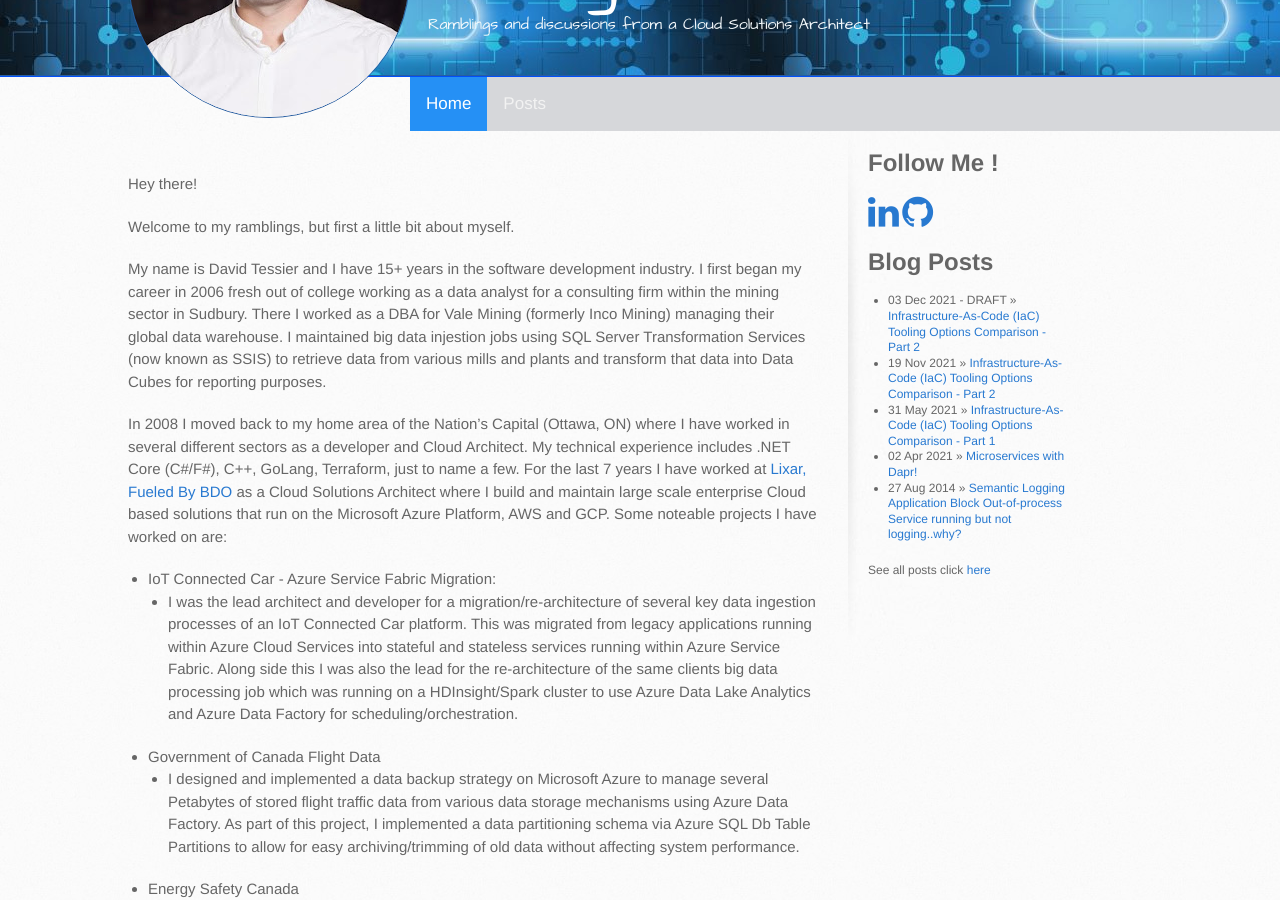
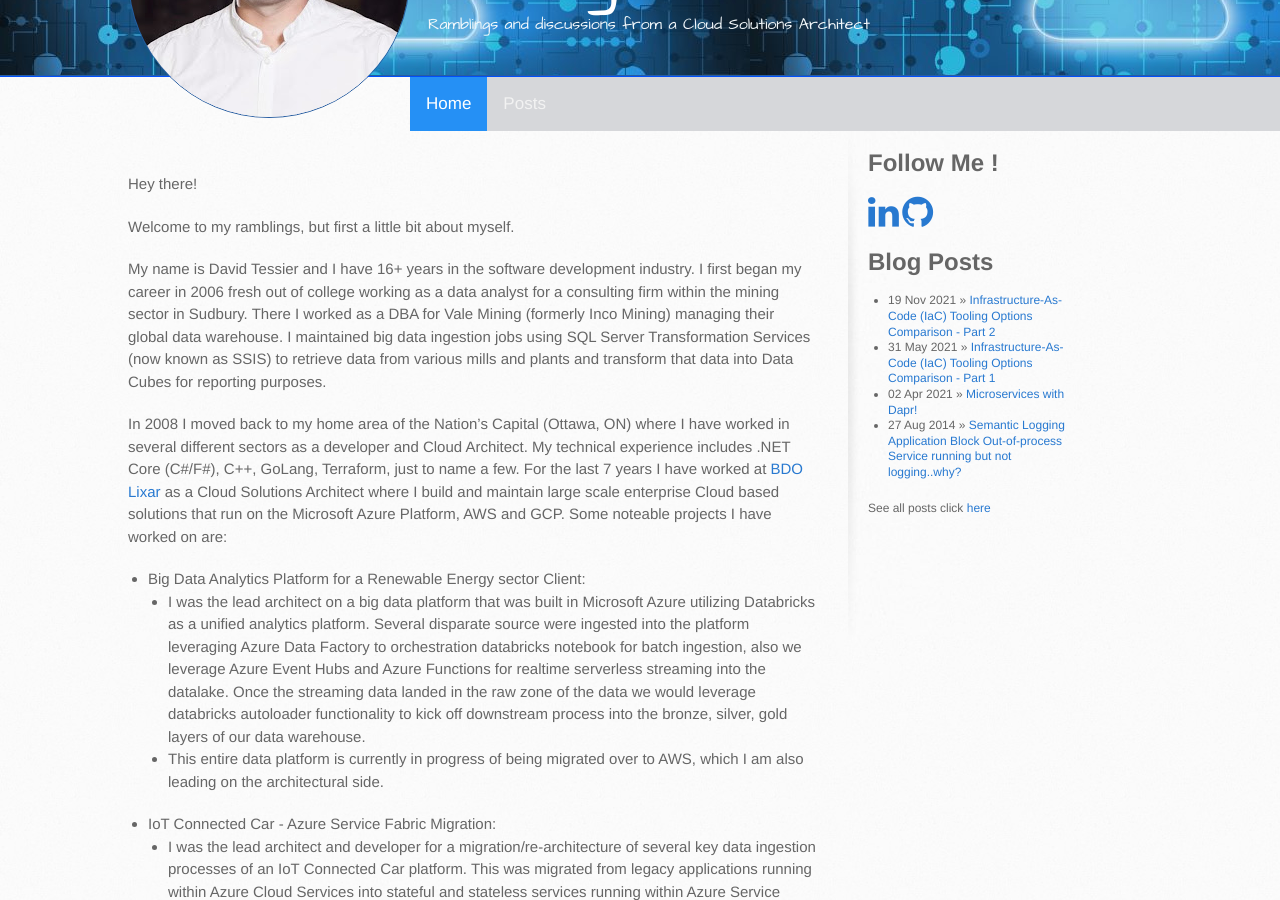
Before and after one commit to DavidDTessier/DavidDTessier.github.io, a Jekyll site: the page built from index.markdown, in a window 1280 px wide and 900 px high, scrolled down 204 px. Built offline with Jekyll 4.4.1, drawn with Linux system fonts in a browser that asks for light colours.

Commit message:
Updated home
Updated certs to include terraform, update home text to include BFR data platform and update links to certs and removed drafts from being displayed

```diff
--- a/Gemfile
+++ b/Gemfile
@@ -1,6 +1,7 @@
 # A sample Gemfile
 source "https://rubygems.org"
 
+gem "webrick"
 gem "jekyll"
 gem 'jekyll-paginate'
 gem 'kramdown'
--- a/_layouts/default.html
+++ b/_layouts/default.html
@@ -69,7 +69,6 @@
           <ul class="posts">
             {% for post in site.posts limit:5 %}
               {% if post.tags contains 'draft' %}
-                 <li><span>{{ post.date | date_to_string }} - DRAFT</span> &raquo; <a href="{{ site.baseurl }}{{ post.url }}">{{ post.title }}</a></li>
               {% else %}
                 <li><span>{{ post.date | date_to_string }}</span> &raquo; <a href="{{ site.baseurl }}{{ post.url }}">{{ post.title }}</a></li>
               {% endif %}
--- a/_posts/2021-12-03-Infras-As-Code-P3.markdown
+++ b/_posts/2021-12-03-Infras-As-Code-P3.markdown
@@ -1,6 +1,6 @@
 ---
 layout: post
-title:  "Infrastructure-As-Code (IaC) Tooling Options Comparison - Part 2"
+title:  "Infrastructure-As-Code (IaC) Tooling Options Comparison - Part 3"
 draft: true
 date:   2021-12-03 15:17:00
 tags: [IaC, devops, cloud, terraform, pulumi, arm, cloudformation, aws, gcloud, azure, draft]
--- a/index.markdown
+++ b/index.markdown
@@ -9,9 +9,13 @@ Hey there!
 
 Welcome to my ramblings, but first a little bit about myself.
 
-My name is David Tessier and I have 15+ years in the software development industry. I first began my career in 2006 fresh out of college working as a data analyst for a consulting firm within the mining sector in Sudbury. There I worked as a DBA for Vale Mining (formerly Inco Mining) managing their global data warehouse. I maintained big data injestion jobs using SQL Server Transformation Services (now known as SSIS) to retrieve data from various mills and plants and transform that data into Data Cubes for reporting purposes.
+My name is David Tessier and I have 16+ years in the software development industry. I first began my career in 2006 fresh out of college working as a data analyst for a consulting firm within the mining sector in Sudbury. There I worked as a DBA for Vale Mining (formerly Inco Mining) managing their global data warehouse. I maintained big data ingestion jobs using SQL Server Transformation Services (now known as SSIS) to retrieve data from various mills and plants and transform that data into Data Cubes for reporting purposes.
 
-In 2008 I moved back to my home area of the Nation’s Capital (Ottawa, ON) where I have worked in several different sectors as a developer and Cloud Architect. My technical experience includes .NET Core (C#/F#), C++, GoLang, Terraform, just to name a few. For the last 7 years I have worked at [Lixar, Fueled By BDO](https://lixar.com) as a Cloud Solutions Architect where I build and maintain large scale enterprise Cloud based solutions that run on the Microsoft Azure Platform, AWS and GCP. Some noteable projects I have worked on are:
+In 2008 I moved back to my home area of the Nation’s Capital (Ottawa, ON) where I have worked in several different sectors as a developer and Cloud Architect. My technical experience includes .NET Core (C#/F#), C++, GoLang, Terraform, just to name a few. For the last 7 years I have worked at [BDO Lixar](https://lixar.com) as a Cloud Solutions Architect where I build and maintain large scale enterprise Cloud based solutions that run on the Microsoft Azure Platform, AWS and GCP. Some noteable projects I have worked on are:
+
+* Big Data Analytics Platform for a Renewable Energy sector Client:
+  * I was the lead architect on a big data platform that was built in Microsoft Azure utilizing Databricks as a unified analytics platform. Several disparate source were ingested into the platform leveraging Azure Data Factory to orchestration databricks notebook for batch ingestion, also we leverage Azure Event Hubs and Azure Functions for realtime serverless streaming into the datalake. Once the streaming data landed in the raw zone of the data we would leverage databricks autoloader functionality to kick off downstream process into the bronze, silver, gold layers of our data warehouse.
+  * This entire data platform is currently in progress of being migrated over to AWS, which I am also leading on the architectural side.
 
 * IoT Connected Car - Azure Service Fabric Migration:
   * I was the lead architect and developer for a migration/re-architecture of several key data ingestion processes of an IoT Connected Car platform. This was migrated from legacy applications running within Azure Cloud Services into stateful and stateless services running within Azure Service Fabric. Along side this I was also the lead for the re-architecture of the same clients big data processing job which was running on a HDInsight/Spark cluster to use Azure Data Lake Analytics and Azure Data Factory for scheduling/orchestration.
@@ -27,6 +31,6 @@ In 2008 I moved back to my home area of the Nation’s Capital (Ottawa, ON) wher
 
 I hold several certifications which are listed below.
 
-|[![C#]({{ site.baseimg }}/images/Programming+in+C_23-01.png){:height="200" width="190"}](https://www.youracclaim.com/badges/505b7ae5-31a0-4292-a2e7-452ec97301a9/public_url)|[![ASP]({{ site.baseimg }}/images/Developing+ASP.NET+MVC+Web+Applications-01.png){:height="200" width="190"}](https://www.youracclaim.com/badges/ada39d10-53b2-4b2d-9db1-25372547b2e5/public_url)|[![AzureWebServices]({{ site.baseimg }}/../images/Developing+Microsoft+Azure+and+Web+Services-01.png){:height="200" width="190"}](https://www.youracclaim.com/badges/657adcc1-2396-4e7e-be60-e4b0e092d7dc/public_url)|
-| [![MCSD]( {{site.baseimg}}/../images/MCSD+App+Builder-01.png){:height="200" width="190"}](https://www.youracclaim.com/badges/3a62dd2a-777f-48e3-9e9e-c0cf5b9add0a/public_url)|[![MCSA]({{ site.baseimg }}/../images/MCSA+Web+Applications-01.png){:height="200" width="190"}](https://www.youracclaim.com/badges/ea376381-5f95-4014-95a0-15f8b70a12e8/public_url)|[![GCP-CA]({{ site.baseimg }}/images/GCP-CA.png){:height="200" width="190"}](https://www.credential.net/9u8axykw?_ga=2.65262254.1437646623.1568206740-1245598238.1568206740)|
-|[![GCP-SE]({{ site.baseimg }}/images/GCP-SE.png){:height="200" width="190"}](https://www.credential.net/70cb1f96-23f7-4d21-b7ae-81fc31009dfd?key)|
+|[![C#]({{ site.baseimg }}/images/Programming+in+C_23-01.png){:height="200" width="190"}](https://www.credly.com/badges/c707a5d6-551e-4949-900c-b089256bddcb/public_url)|[![ASP]({{ site.baseimg }}/images/Developing+ASP.NET+MVC+Web+Applications-01.png){:height="200" width="190"}](https://www.credly.com/badges/6732d445-cd01-4253-8ba7-029808b949cb/public_url)|[![AzureWebServices]({{ site.baseimg }}/../images/Developing+Microsoft+Azure+and+Web+Services-01.png){:height="200" width="190"}](https://www.credly.com/badges/d0d6ccac-cbe1-4837-84be-f90b913511f7/public_url)|
+| [![MCSD]( {{site.baseimg}}/../images/MCSD+App+Builder-01.png){:height="200" width="190"}](https://www.credly.com/badges/ec928a8a-feae-4d6f-b614-265e545a0208/public_url)|[![MCSA]({{ site.baseimg }}/../images/MCSA+Web+Applications-01.png){:height="200" width="190"}](https://www.credly.com/badges/351c50c1-c2a5-4f0a-be80-be5cb48d0663/public_url)|[![GCP-CA]({{ site.baseimg }}/images/GCP-CA.png){:height="200" width="190"}](https://www.credential.net/9u8axykw?_ga=2.65262254.1437646623.1568206740-1245598238.1568206740)|
+|[![GCP-SE]({{ site.baseimg }}/images/GCP-SE.png){:height="200" width="190"}](https://www.credential.net/70cb1f96-23f7-4d21-b7ae-81fc31009dfd?key)|[![Terraform]({{ site.baseimg}}/images/hashicorp-certified-terraform-associate.png){:height="200" width="190"}](https://www.credly.com/badges/ef1b5f76-92e8-4906-a6d1-b2ff2ca3128e/public_url)|
```
Also changed, not shown: posts.markdown (+3 -4 lines), Gemfile.lock, images/hashicorp-certified-terraform-associate.png (added).
